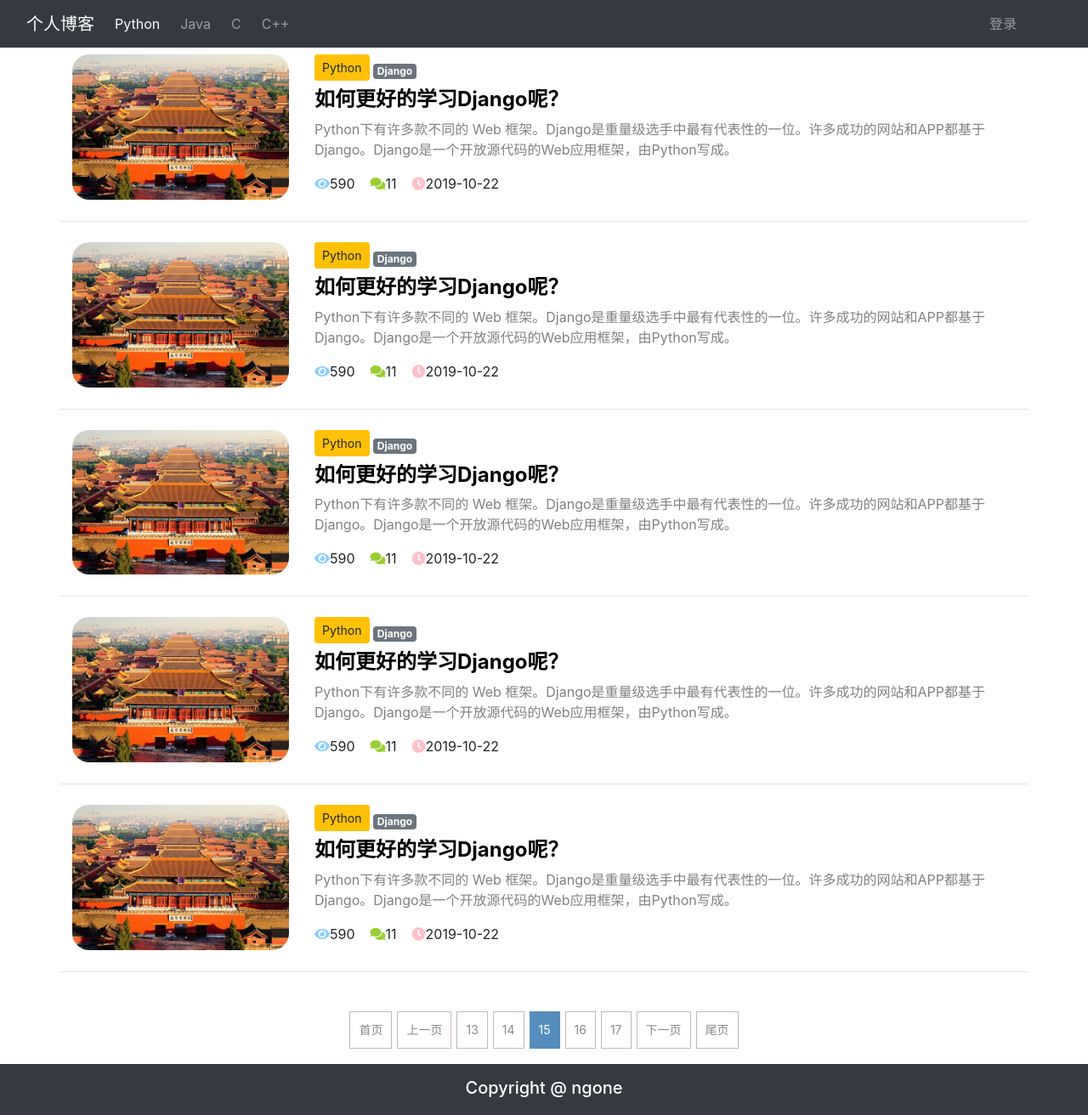
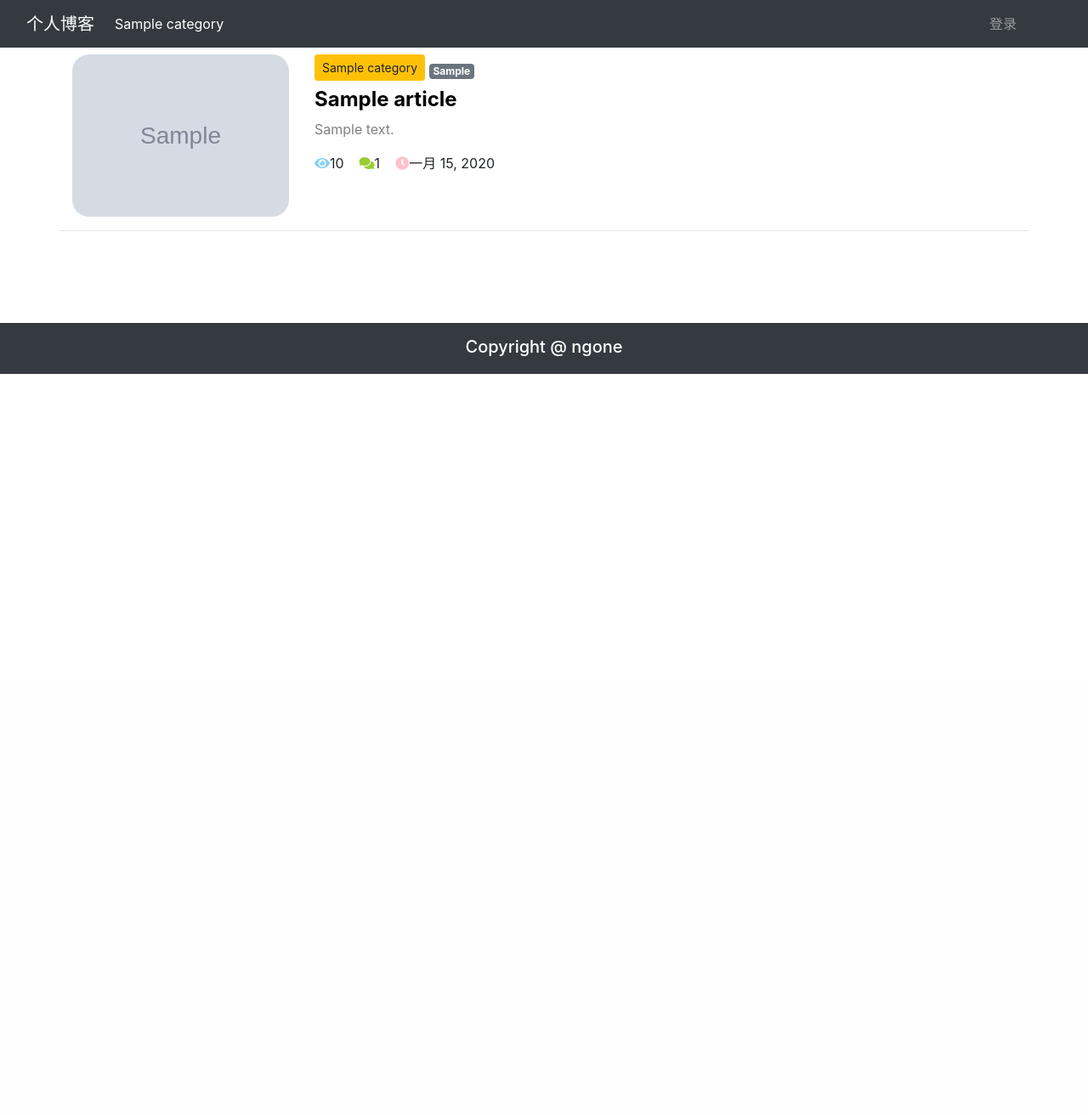
Before and after one commit to Ngone6325/blog, a Django app: page / in a window 1280 px wide. Shown: the whole page at 85% size. After the commit the page ends 440 px from the top, so only its background shows below. Run offline with Django 3.2, Linux system fonts and the light colour scheme; tables that the repository leaves empty hold one stand-in row (values such as "Sample post"); grey boxes marked "Sample" are stand-in pictures; some libraries are stand-ins or nearby versions.

Commit message:
完成博客详情页面展示

```diff
--- a/blog/home/urls.py
+++ b/blog/home/urls.py
@@ -4,4 +4,5 @@ from home.views import *
 
 urlpatterns = [
     path("", IndexView.as_view(), name="index"),
+    path("detail/", DetailView.as_view(), name="detail"),
 ]
--- a/blog/home/views.py
+++ b/blog/home/views.py
@@ -1,9 +1,64 @@
 from django.shortcuts import render
 from django.views import View
+from home.models import *
+from django.http.response import HttpResponseNotFound
+from django.core.paginator import Paginator, EmptyPage
 
 
 # Create your views here.
 class IndexView(View):
 
     def get(self, request):
-        return render(request, "index.html")
+        cat_id = request.GET.get("cat_id", 1)
+        page_num = request.GET.get("page_num", 1)
+        page_size = request.GET.get("page_size", 10)
+
+        try:
+            category = ArticleCategory.objects.get(id=cat_id)
+        except Exception as e:
+            return HttpResponseNotFound("没有此分类")
+
+        categories = ArticleCategory.objects.all()
+        articles = Article.objects.filter(
+            category=category
+        )
+
+        # 分页器
+        paginator = Paginator(articles, page_size)
+
+        try:
+            page_articles = paginator.page(page_num)
+        except Exception as e:
+            return HttpResponseNotFound('empty page')
+
+        total_page = paginator.num_pages
+
+        context = {
+            "categories": categories,
+            "category": category,
+            "articles": page_articles,
+            "page_size": page_size,
+            "total_page": total_page,
+            "page_num": page_num,
+        }
+        return render(request, "index.html", context=context)
+
+
+class DetailView(View):
+
+    def get(self, request):
+        id = request.GET.get("id")
+        categories = ArticleCategory.objects.all()
+
+        try:
+            article = Article.objects.get(id=id)
+        except Article.DoesNotExist:
+            return render(request, "404.html")
+
+        context = {
+            "categories": categories,
+            "category": article.category,
+            "article": article,
+        }
+
+        return render(request, "detail.html", context=context)
--- a/blog/templates/index.html
+++ b/blog/templates/index.html
@@ -11,7 +11,8 @@
     <link rel="stylesheet" href="{% static 'bootstrap/css/bootstrap.min.css' %}">
     <!-- 引入monikai.css -->
     <link rel="stylesheet" href="{% static 'md_css/monokai.css' %}">
-    <link rel="stylesheet" href="https://use.fontawesome.com/releases/v5.8.1/css/all.css" integrity="sha384-50oBUHEmvpQ+1lW4y57PTFmhCaXp0ML5d60M1M7uH2+nqUivzIebhndOJK28anvf" crossorigin="anonymous">
+    <link rel="stylesheet" href="https://use.fontawesome.com/releases/v5.8.1/css/all.css"
+          integrity="sha384-50oBUHEmvpQ+1lW4y57PTFmhCaXp0ML5d60M1M7uH2+nqUivzIebhndOJK28anvf" crossorigin="anonymous">
     <!--导入css-->
     <link rel="stylesheet" href="{% static 'common/common.css' %}">
     <link rel="stylesheet" href="{% static 'common/jquery.pagination.css' %}">
@@ -35,18 +36,17 @@
             <div class="collapse navbar-collapse">
                 <div>
                     <ul class="nav navbar-nav">
+                        {% for cat in categories %}
+                            {% if cat.id == category.id %}
                                 <li class="nav-item active">
-                        <a class="nav-link mr-2" href="#">Python</a>
+                                    <a class="nav-link mr-2" href="/?cat_id={{ cat.id }}">{{ cat.title }}</a>
                                 </li>
+                            {% else %}
                                 <li class="nav-item">
-                        <a class="nav-link mr-2" href="#">Java</a>
+                                    <a class="nav-link mr-2" href="/?cat_id={{ cat.id }}">{{ cat.title }}</a>
                                 </li>
-                    <li class="nav-item">
-                        <a class="nav-link mr-2" href="#">C</a>
-                    </li>
-                    <li class="nav-item">
-                        <a class="nav-link mr-2" href="#">C++</a>
-                    </li>
+                            {% endif %}
+                        {% endfor %}
                     </ul>
                 </div>
             </div>
@@ -56,8 +56,10 @@
             <ul class="nav navbar-nav">
                 <!-- 如果用户已经登录，则显示用户名下拉框 -->
                 <li class="nav-item dropdown" v-if="is_login">
-                    <a class="nav-link dropdown-toggle" href="#" id="navbarDropdown" role="button" data-toggle="dropdown" aria-haspopup="true" aria-expanded="false" @click="show_menu_click">[[username]]</a>
-                    <div class="dropdown-menu" aria-labelledby="navbarDropdown" style="display: block" v-show="show_menu">
+                    <a class="nav-link dropdown-toggle" href="#" id="navbarDropdown" role="button"
+                       data-toggle="dropdown" aria-haspopup="true" aria-expanded="false" @click="show_menu_click">[[username]]</a>
+                    <div class="dropdown-menu" aria-labelledby="navbarDropdown" style="display: block"
+                         v-show="show_menu">
                         <a class="dropdown-item" href="{% url "users:writeblog" %}">写文章</a>
                         <a class="dropdown-item" href='{% url "users:center" %}'>个人信息</a>
                         <a class="dropdown-item" href='{% url "users:logout" %}'>退出登录</a>
@@ -74,175 +76,41 @@
     <!-- content -->
     <div class="container">
         <!-- 列表循环 -->
+        {% for article in articles %}
         <div class="row mt-2">
             <!-- 文章内容 -->
             <!-- 标题图 -->
             <div class="col-3">
-                <img src="{% static 'img/1.jpg' %}" alt="avatar" style="max-width:100%; border-radius: 20px">
+                <img src="{{ article.avatar.url }}" alt="avatar" style="max-width:100%; border-radius: 20px">
             </div>
             <div class="col">
                 <!-- 栏目 -->
-                <a  role="button" href="#" class="btn btn-sm mb-2 btn-warning">Python</a>
+                <a role="button" href="#" class="btn btn-sm mb-2 btn-warning">{{ article.category }}</a>
                 <!-- 标签 -->
                 <span>
-                        <a href="#" class="badge badge-secondary">Django</a>
+                        <a href="#" class="badge badge-secondary">{{ article.tags }}</a>
                 </span>
                 <!-- 标题 -->
                 <h4>
-                    <b><a href="../static/detail.html" style="color: black;">如何更好的学习Django呢？</a></b>
+                    <b><a href="{% url 'home:detail' %}?id={{ article.id }}" style="color: black;">{{ article.title }}</a></b>
                 </h4>
                 <!-- 摘要 -->
                 <div>
                     <p style="color: gray;">
-                        Python下有许多款不同的 Web 框架。Django是重量级选手中最有代表性的一位。许多成功的网站和APP都基于Django。Django是一个开放源代码的Web应用框架，由Python写成。
+                        {{ article.summary }}
                     </p>
                 </div>
                 <!-- 注脚 -->
                 <p>
                     <!-- 查看、评论、时间 -->
-                    <span><i class="fas fa-eye" style="color: lightskyblue;"></i>590&nbsp;&nbsp;&nbsp;</span>
-                    <span><i class="fas fa-comments" style="color: yellowgreen;"></i>11&nbsp;&nbsp;&nbsp;</span>
-                    <span><i class="fas fa-clock" style="color: pink;"></i>2019-10-22</span>
+                    <span><i class="fas fa-eye" style="color: lightskyblue;"></i>{{ article.total_views }}&nbsp;&nbsp;&nbsp;</span>
+                    <span><i class="fas fa-comments" style="color: yellowgreen;"></i>{{ article.comments_count }}&nbsp;&nbsp;&nbsp;</span>
+                    <span><i class="fas fa-clock" style="color: pink;"></i>{{ article.created | date }}</span>
                 </p>
             </div>
             <hr style="width: 100%;"/>
         </div>
-
-    <div class="row mt-2">
-        <!-- 文章内容 -->
-        <!-- 标题图 -->
-        <div class="col-3">
-            <img src="{% static 'img/1.jpg' %}" alt="avatar" style="max-width:100%; border-radius: 20px">
-        </div>
-        <div class="col">
-            <!-- 栏目 -->
-            <a  role="button" href="#" class="btn btn-sm mb-2 btn-warning">Python</a>
-            <!-- 标签 -->
-            <span>
-                        <a href="#" class="badge badge-secondary">Django</a>
-                </span>
-            <!-- 标题 -->
-            <h4>
-                <b><a href="../static/detail.html" style="color: black;">如何更好的学习Django呢？</a></b>
-            </h4>
-            <!-- 摘要 -->
-            <div>
-                <p style="color: gray;">
-                    Python下有许多款不同的 Web 框架。Django是重量级选手中最有代表性的一位。许多成功的网站和APP都基于Django。Django是一个开放源代码的Web应用框架，由Python写成。
-                </p>
-            </div>
-            <!-- 注脚 -->
-            <p>
-                <!-- 转发、评论、时间 -->
-                <span><i class="fas fa-eye" style="color: lightskyblue;"></i>590&nbsp;&nbsp;&nbsp;</span>
-                <span><i class="fas fa-comments" style="color: yellowgreen;"></i>11&nbsp;&nbsp;&nbsp;</span>
-                <span><i class="fas fa-clock" style="color: pink;"></i>2019-10-22</span>
-            </p>
-        </div>
-        <hr style="width: 100%;"/>
-    </div>
-
-    <div class="row mt-2">
-        <!-- 文章内容 -->
-        <!-- 标题图 -->
-        <div class="col-3">
-            <img src="{% static 'img/1.jpg' %}" alt="avatar" style="max-width:100%; border-radius: 20px">
-        </div>
-        <div class="col">
-            <!-- 栏目 -->
-            <a  role="button" href="#" class="btn btn-sm mb-2 btn-warning">Python</a>
-            <!-- 标签 -->
-            <span>
-                        <a href="#" class="badge badge-secondary">Django</a>
-                </span>
-            <!-- 标题 -->
-            <h4>
-                <b><a href="../static/detail.html" style="color: black;">如何更好的学习Django呢？</a></b>
-            </h4>
-            <!-- 摘要 -->
-            <div>
-                <p style="color: gray;">
-                    Python下有许多款不同的 Web 框架。Django是重量级选手中最有代表性的一位。许多成功的网站和APP都基于Django。Django是一个开放源代码的Web应用框架，由Python写成。
-                </p>
-            </div>
-            <!-- 注脚 -->
-            <p>
-                <!-- 转发、评论、时间 -->
-                <span><i class="fas fa-eye" style="color: lightskyblue;"></i>590&nbsp;&nbsp;&nbsp;</span>
-                <span><i class="fas fa-comments" style="color: yellowgreen;"></i>11&nbsp;&nbsp;&nbsp;</span>
-                <span><i class="fas fa-clock" style="color: pink;"></i>2019-10-22</span>
-            </p>
-        </div>
-        <hr style="width: 100%;"/>
-    </div>
-
-    <div class="row mt-2">
-        <!-- 文章内容 -->
-        <!-- 标题图 -->
-        <div class="col-3">
-            <img src="{% static 'img/1.jpg' %}" alt="avatar" style="max-width:100%; border-radius: 20px">
-        </div>
-        <div class="col">
-            <!-- 栏目 -->
-            <a  role="button" href="#" class="btn btn-sm mb-2 btn-warning">Python</a>
-            <!-- 标签 -->
-            <span>
-                        <a href="#" class="badge badge-secondary">Django</a>
-                </span>
-            <!-- 标题 -->
-            <h4>
-                <b><a href="../static/detail.html" style="color: black;">如何更好的学习Django呢？</a></b>
-            </h4>
-            <!-- 摘要 -->
-            <div>
-                <p style="color: gray;">
-                    Python下有许多款不同的 Web 框架。Django是重量级选手中最有代表性的一位。许多成功的网站和APP都基于Django。Django是一个开放源代码的Web应用框架，由Python写成。
-                </p>
-            </div>
-            <!-- 注脚 -->
-            <p>
-                <!-- 转发、评论、时间 -->
-                <span><i class="fas fa-eye" style="color: lightskyblue;"></i>590&nbsp;&nbsp;&nbsp;</span>
-                <span><i class="fas fa-comments" style="color: yellowgreen;"></i>11&nbsp;&nbsp;&nbsp;</span>
-                <span><i class="fas fa-clock" style="color: pink;"></i>2019-10-22</span>
-            </p>
-        </div>
-        <hr style="width: 100%;"/>
-    </div>
-
-    <div class="row mt-2">
-        <!-- 文章内容 -->
-        <!-- 标题图 -->
-        <div class="col-3">
-            <img src="{% static 'img/1.jpg' %}" alt="avatar" style="max-width:100%; border-radius: 20px">
-        </div>
-        <div class="col">
-            <!-- 栏目 -->
-            <a  role="button" href="#" class="btn btn-sm mb-2 btn-warning">Python</a>
-            <!-- 标签 -->
-            <span>
-                        <a href="#" class="badge badge-secondary">Django</a>
-                </span>
-            <!-- 标题 -->
-            <h4>
-                <b><a href="../static/detail.html" style="color: black;">如何更好的学习Django呢？</a></b>
-            </h4>
-            <!-- 摘要 -->
-            <div>
-                <p style="color: gray;">
-                    Python下有许多款不同的 Web 框架。Django是重量级选手中最有代表性的一位。许多成功的网站和APP都基于Django。Django是一个开放源代码的Web应用框架，由Python写成。
-                </p>
-            </div>
-            <!-- 注脚 -->
-            <p>
-                <!-- 转发、评论、时间 -->
-                <span><i class="fas fa-eye" style="color: lightskyblue;"></i>590&nbsp;&nbsp;&nbsp;</span>
-                <span><i class="fas fa-comments" style="color: yellowgreen;"></i>11&nbsp;&nbsp;&nbsp;</span>
-                <span><i class="fas fa-clock" style="color: pink;"></i>2019-10-22</span>
-            </p>
-        </div>
-        <hr style="width: 100%;"/>
-    </div>
+        {% endfor %}
         <!-- 页码导航 -->
         <div class="pagenation" style="text-align: center">
             <div id="pagination" class="page"></div>
@@ -265,11 +133,11 @@
 <script type="text/javascript">
     $(function () {
         $('#pagination').pagination({
-            currentPage: 15,
-            totalPage: 30,
-            callback:function (current) {
+            currentPage: {{ page_num }},
+            totalPage: {{ total_page }},
+            callback: function (current) {
 
-                location.href = '/';
+                location.href = '/?cat_id={{ category.id }}&page_size={{ page_size }}&page_num='+current;
             }
         })
     });
```
Also changed, not shown: blog/static/detail.html (deleted, +0 -205 lines), blog/templates/404.html (renamed from blog/static/404.html, +6 -5 lines), blog/templates/detail.html (added, +225 -0 lines). Lines whose indentation alone changed are shown as unchanged.
